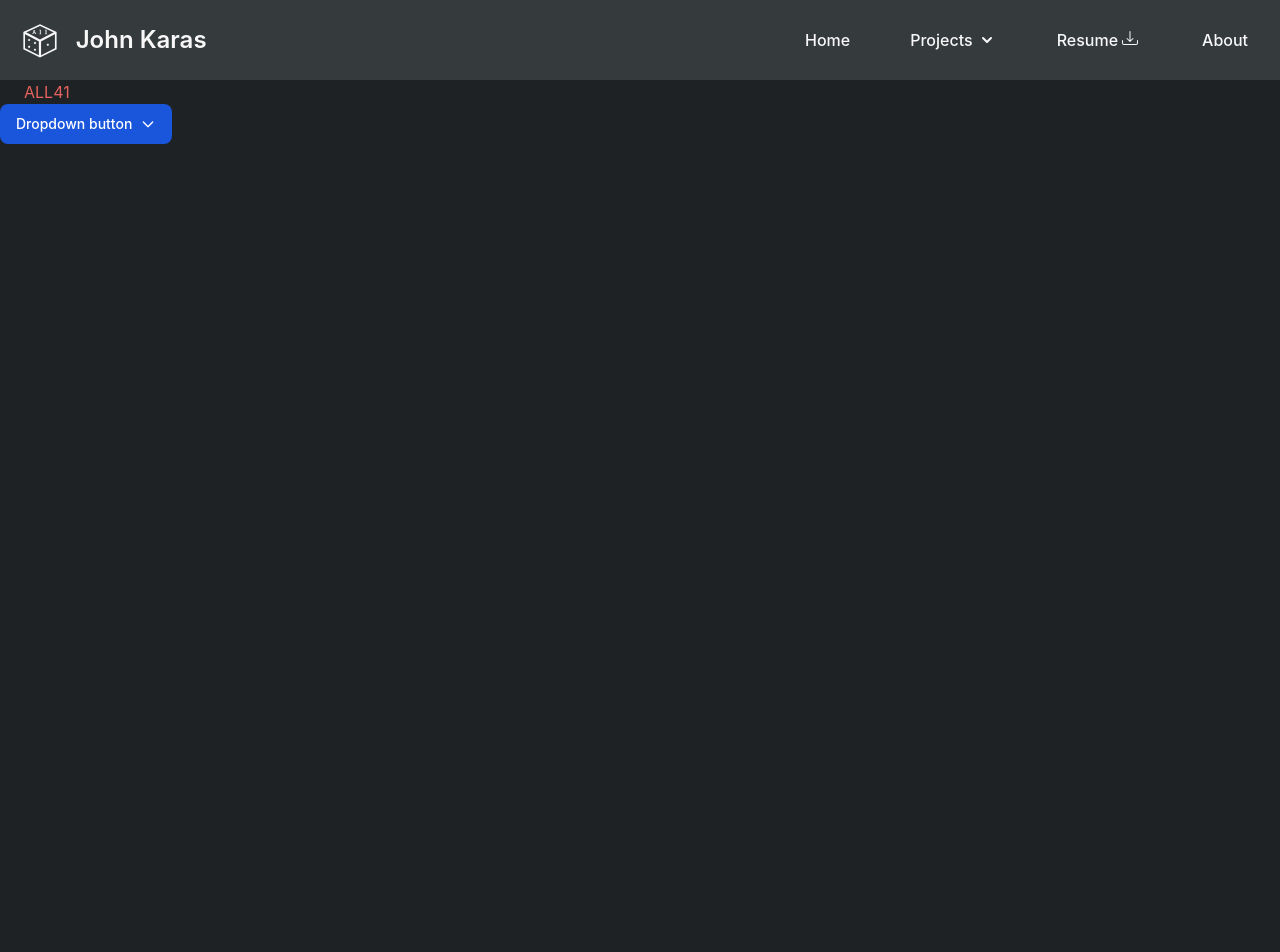
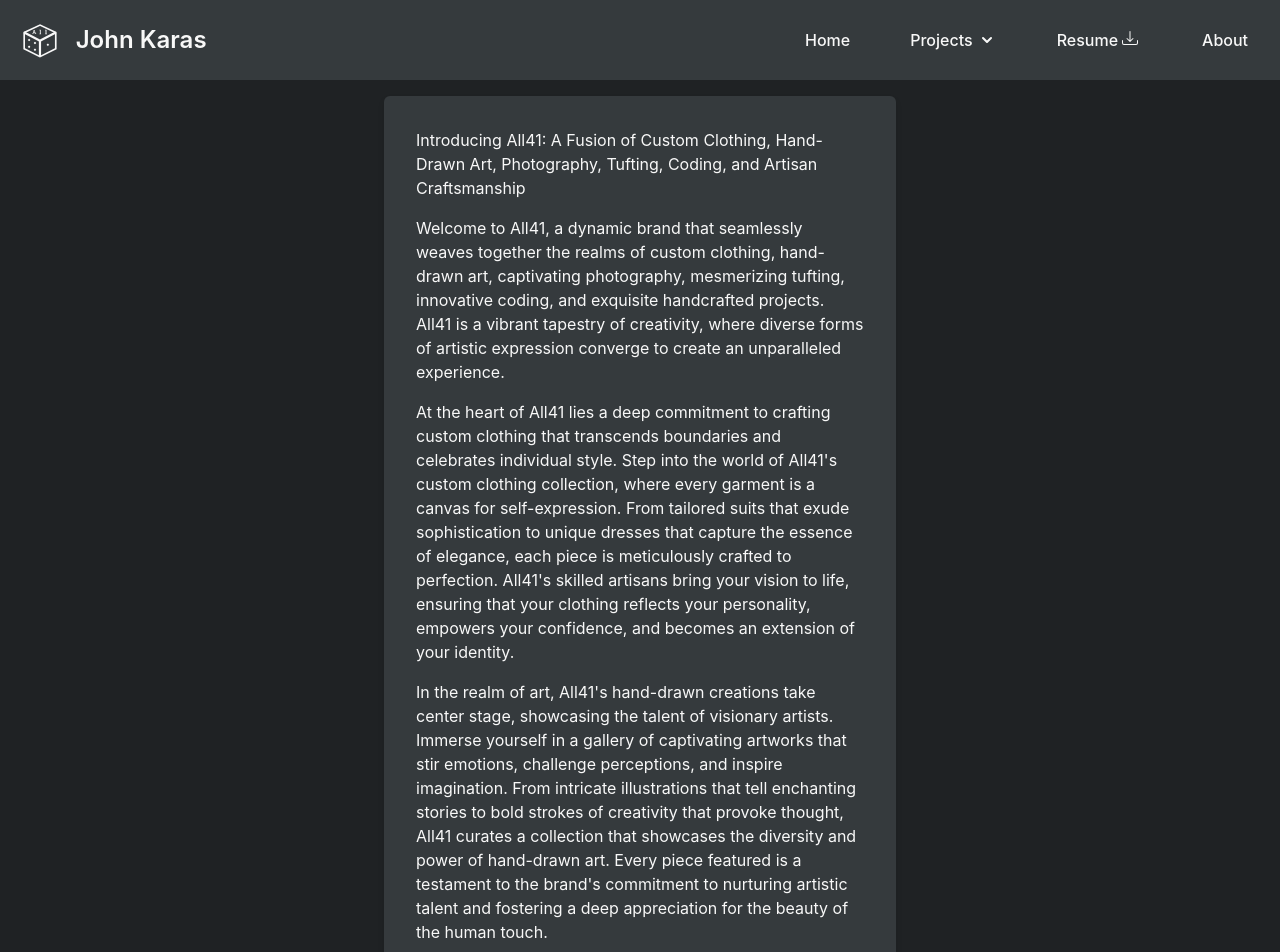
Before and after one commit to j-karas/all41-portfolio-webapp, a React (Create React App) app: page /Home in a window 1280 px wide. Shown: the top 952 px of the page. Before the commit the page ends 800 px from the top, so only its background shows below. Built offline with nearby package versions, Linux system fonts and the light colour scheme.

Commit message:
Updated the paragraphs for the home page and about page. Also added link to the logo on the navBar where it sends the user back to the landing page.

```diff
--- a/src/components/NavBar.tsx
+++ b/src/components/NavBar.tsx
@@ -13,7 +13,7 @@ const NavBar = () => {
     <>
       <nav className="bg-onyx">
         <div className="max-w-screen-xl flex flex-wrap items-center justify-between mx-auto p-4">
-          <a href="#" className="flex items-center">
+          <a href="/" className="flex items-center">
             <IconMenu className="h-12 mr-3 transition ease-in-out delay-150 stroke-seaSalt fill-seaSalt hover:-translate-y-1 hover:scale-110 hover:stroke-dodgerBlue hover:fill-dodgerBlue duration-300"/>
             <span className="self-center text-seaSalt text-2xl font-semibold whitespace-nowrap">
               John Karas
--- a/src/pages/Home.tsx
+++ b/src/pages/Home.tsx
@@ -5,74 +5,85 @@ const Home = () => {
 return (
   <>
     <NavBar />
-    <div className="container mx-auto px-6">
-      <h1 className="text-indianRed">ALL41</h1>
-    </div>
-    <button
-      id="dropdownDefaultButton"
-      data-dropdown-toggle="dropdown"
-      className="text-white bg-blue-700 hover:bg-blue-800 focus:ring-4 focus:outline-none focus:ring-blue-300 font-medium rounded-lg text-sm px-4 py-2.5 text-center inline-flex items-center dark:bg-blue-600 dark:hover:bg-blue-700 dark:focus:ring-blue-800"
-      type="button"
-    >
-      Dropdown button{" "}
-      <svg
-        className="w-4 h-4 ml-2"
-        aria-hidden="true"
-        fill="none"
-        stroke="currentColor"
-        viewBox="0 0 24 24"
-        xmlns="http://www.w3.org/2000/svg"
-      >
-        <path
-          strokeLinecap="round"
-          strokeLinejoin="round"
-          strokeWidth="2"
-          d="M19 9l-7 7-7-7"
-        ></path>
-      </svg>
-    </button>
-    <div
-      id="dropdown"
-      className="z-10 hidden bg-white divide-y divide-gray-100 rounded-lg shadow w-44 dark:bg-gray-700"
-    >
-      <ul
-        className="py-2 text-sm text-gray-700 dark:text-gray-200"
-        aria-labelledby="dropdownDefaultButton"
-      >
-        <li>
-          <a
-            href="#"
-            className="block px-4 py-2 hover:bg-gray-100 dark:hover:bg-gray-600 dark:hover:text-white"
-          >
-            Dashboard
-          </a>
-        </li>
-        <li>
-          <a
-            href="#"
-            className="block px-4 py-2 hover:bg-gray-100 dark:hover:bg-gray-600 dark:hover:text-white"
-          >
-            Settings
-          </a>
-        </li>
-        <li>
-          <a
-            href="#"
-            className="block px-4 py-2 hover:bg-gray-100 dark:hover:bg-gray-600 dark:hover:text-white"
-          >
-            Earnings
-          </a>
-        </li>
-        <li>
-          <a
-            href="#"
-            className="block px-4 py-2 hover:bg-gray-100 dark:hover:bg-gray-600 dark:hover:text-white"
-          >
-            Sign out
-          </a>
-        </li>
-      </ul>
-    </div>
+    <figure className="max-w-lg items-center mx-auto mt-4 m-8 bg-onyx rounded-md drop-shadow-md">
+      <div className="p-8 pb-2 text-left space-y-4 text-seaSalt">
+        Introducing All41: A Fusion of Custom Clothing, Hand-Drawn Art,
+        Photography, Tufting, Coding, and Artisan Craftsmanship
+      </div>
+      <div className="p-8 pt-2 pb-2 text-left space-y-4 text-seaSalt">
+        Welcome to All41, a dynamic brand that seamlessly weaves together the realms of
+        custom clothing, hand-drawn art, captivating photography, mesmerizing
+        tufting, innovative coding, and exquisite handcrafted projects. All41 is
+        a vibrant tapestry of creativity, where diverse forms of artistic
+        expression converge to create an unparalleled experience.
+      </div>
+      <div className="p-8 pt-2 pb-2 text-left space-y-4 text-seaSalt">
+        At the heart of All41 lies a deep commitment to crafting custom clothing that
+        transcends boundaries and celebrates individual style. Step into the
+        world of All41's custom clothing collection, where every garment is a
+        canvas for self-expression. From tailored suits that exude
+        sophistication to unique dresses that capture the essence of elegance,
+        each piece is meticulously crafted to perfection. All41's skilled
+        artisans bring your vision to life, ensuring that your clothing reflects
+        your personality, empowers your confidence, and becomes an extension of
+        your identity.
+      </div>
+      <div className="p-8 pt-2 pb-2 text-left space-y-4 text-seaSalt">
+        In the realm of art, All41's hand-drawn creations take
+        center stage, showcasing the talent of visionary artists. Immerse
+        yourself in a gallery of captivating artworks that stir emotions,
+        challenge perceptions, and inspire imagination. From intricate
+        illustrations that tell enchanting stories to bold strokes of creativity
+        that provoke thought, All41 curates a collection that showcases the
+        diversity and power of hand-drawn art. Every piece featured is a
+        testament to the brand's commitment to nurturing artistic talent and
+        fostering a deep appreciation for the beauty of the human touch.
+      </div>
+      <div className="p-8 pt-2 pb-2 text-left space-y-4 text-seaSalt">
+        All41's devotion to visual storytelling is further manifested in its
+        captivating photography. Explore a world captured through the lens,
+        where moments frozen in time evoke a myriad of emotions. Whether it's
+        breathtaking landscapes that transport you to distant realms or intimate
+        portraits that reveal the essence of humanity, All41's photography
+        captures the essence of life, inviting you to immerse yourself in
+        captivating narratives and explore the world from a fresh perspective.
+      </div>
+      <div className="p-8 pt-2 pb-2 text-left space-y-4 text-seaSalt">
+        Venture into the art of tufting, where threads are transformed into
+        extraordinary tapestries, rugs, and wall hangings. All41's tufting
+        creations blend traditional techniques with contemporary designs,
+        resulting in mesmerizing pieces that transcend the boundaries of art and
+        function. Each tufted masterpiece carries a story woven into its fibers,
+        creating a tactile and visual experience that adds depth and character
+        to any space.
+      </div>
+      <div className="p-8 pt-2 pb-2 text-left space-y-4 text-seaSalt">
+        All41 embraces the transformative power of coding, where
+        innovation meets technology. The brand pushes boundaries in the digital
+        realm, designing immersive experiences, developing cutting-edge
+        applications, and crafting seamless websites. All41's coding endeavors
+        bring together artful design and technical expertise to create digital
+        experiences that leave a lasting impression, fostering connection and
+        enabling users to explore new frontiers.
+      </div>
+      <div className="p-8 pt-2 pb-2 text-left space-y-4 text-seaSalt">
+        The spirit of artisan craftsmanship permeates All41's handcrafted projects, where passion and
+        skill converge. From bespoke leather goods that exude timeless charm to
+        intricately designed ceramics that showcase the beauty of tactile art,
+        All41's handcrafted treasures embody the brand's commitment to
+        preserving traditional techniques while infusing them with contemporary
+        aesthetics. Each handcrafted piece tells a story of dedication and
+        excellence, celebrating the artistry of human hands.
+      </div>
+      <div className="p-8 pt-2 text-left space-y-4 text-seaSalt">
+        All41 is a rich tapestry of creativity, where custom clothing, hand-drawn art,
+        photography, tufting, coding, and artisan craftsmanship intertwine. It's
+        a brand that invites you to explore, connect, and express yourself
+        through a multitude of artistic mediums. Step into the realm of All41
+        and experience a world where boundaries fade, inspiration flourishes,
+        and the magic of artistic expression knows no limits.
+      </div>
+    </figure>
   </>
 );
 };
```
Also changed, not shown: src/pages/About.tsx (+58 -7 lines).
